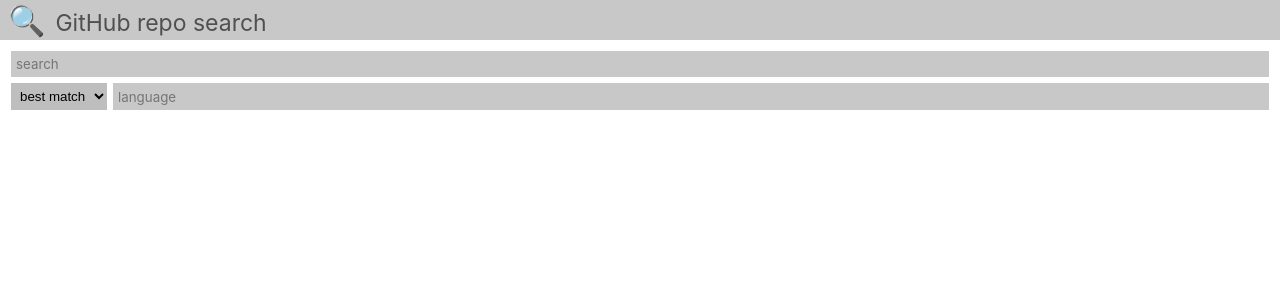
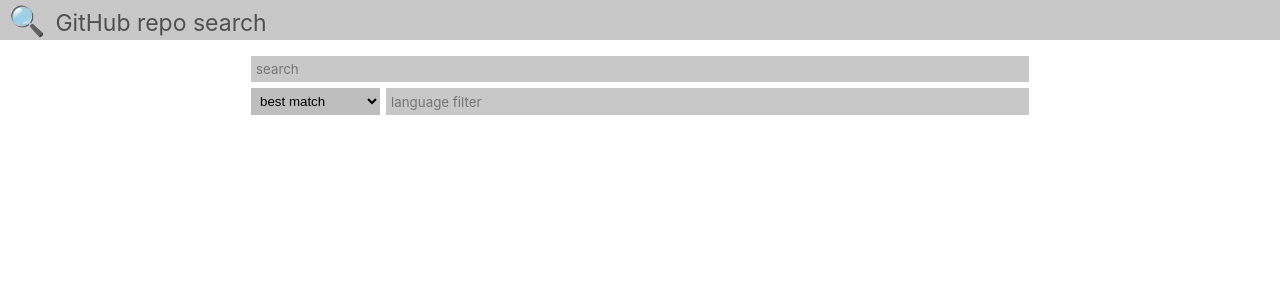
Before and after one commit to FelixMo42/motili-homework, a React (Create React App) app: page / in a window 1280 px wide. Shown: the top 300 px of the page. Built offline with nearby package versions, Linux system fonts and the light colour scheme.

Commit message:
updated some css

```diff
--- a/src/features/search/Search.module.css
+++ b/src/features/search/Search.module.css
@@ -1,5 +1,8 @@
 .search {
-    margin: 8px;
+    padding: 8px;
+    max-width: 800px;
+    margin: auto;
+
 }
 
 .search > div {
@@ -30,7 +33,8 @@
 
 .languageFilter {
     display: flex;
-    padding: 3px;
+    margin: 3px;
+    background-color: rgb(200, 200, 200);
     width: 100%;
 }
 
@@ -47,8 +51,10 @@
 }
 
 .language {
-    padding: 5px;
+    padding: 2px 5px;
+    margin: 3px 2px;
     background-color: rgb(150, 150, 150);
+    border-radius: 2px;
 }
 
 /* Sort */
--- a/src/features/search/Search.tsx
+++ b/src/features/search/Search.tsx
@@ -29,16 +29,17 @@
         <input
             type="text"
             className={styles.languageInput}
-            placeholder="language"
+            placeholder="language filter"
             onKeyUp={event => {
-                if ( event.key === "Enter" ) {
+                if ( event.key === "Enter" || event.key === " " ) {
                     let element = event.target as HTMLInputElement
-                    let value = element.value
+                    let value = element.value.trim()
                     element.value = ""
                     store.dispatch(addLanguage(value))
                 }
             }}
-        />
+        >
+        </input>
     </span>
 }
 
@@ -73,9 +74,9 @@
             }}
         >
             <option value="best-match">best match</option>
-            <option value="stars">stars</option>
-            <option value="forks">forks</option>
-            <option value="updated">updated</option>
+            <option value="stars">most stars</option>
+            <option value="forks">most forks</option>
+            <option value="updated">recently updated</option>
         </select>
     </div>
 }
```
